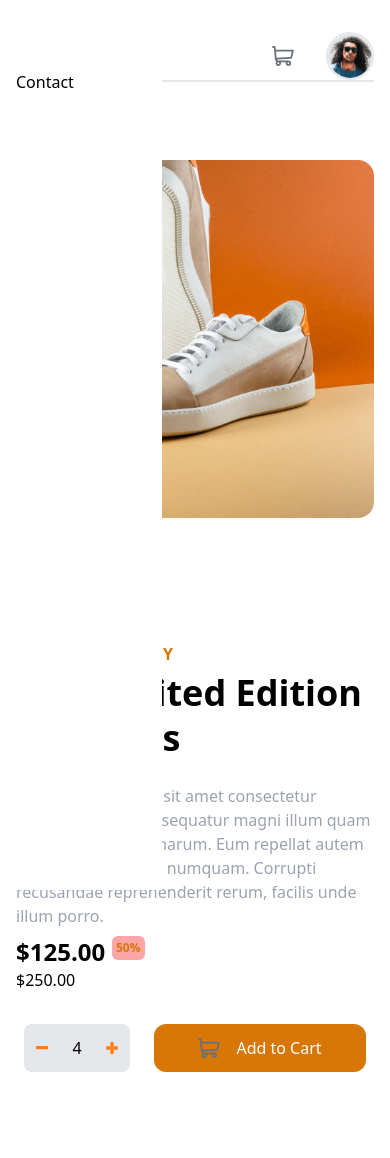
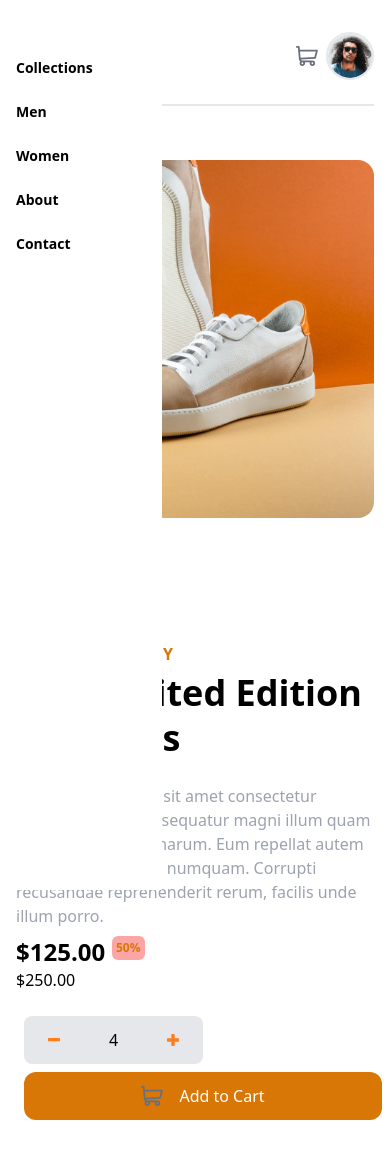
Before and after one commit to Petsamuel/ecommerce_review, a React (Vite) app: page / in a window 390 px wide. Shown: the top 1158 px of the page. Built offline with nearby package versions, Linux system fonts and the light colour scheme.

Commit message:
modified changes

```diff
--- a/src/components/Header.tsx
+++ b/src/components/Header.tsx
@@ -2,6 +2,7 @@ import { Fragment } from "react";
 import logo from "../assets/logo.svg";
 import cart from "../assets/icon-cart.svg";
 import image from "../assets/image-avatar.png";
+import close from "../assets/icon-close.svg";
 
 export default function Header() {
   const Menu = ["Collections", "Men", "Women", "About", "Contact"];
@@ -9,22 +10,25 @@ export default function Header() {
   return (
     <Fragment>
       <header className="flex justify-around items-center pt-8 fixed w-full z-[50] bg-white">
-        <nav className="flex justify-between items-center border-b-2 w-full mx-4 lg:mx-24 relative ">
+        <nav className="flex justify-between items-center border-b-2 w-full mx-4 lg:mx-24 relative pb-6">
           <div className="flex relative items-center ">
             <img src={logo} alt="logo" className="mr-2" />
+            <ul className="bg-white h-screen w-[100%] lg:w-auto lg:h-auto lg:left-0 -left-8 top-0 absolute lg:relative lg:flex gap-5 ml-8  items-center">
+              <div></div>
               {Menu.map((value: string | null, key: number | null) => (
-              <div
-                className="bg-white h-screen w-[100%] lg:w-auto lg:h-auto lg:left-0 -left-8 top-0 absolute lg:relative lg:flex gap-5 ml-8 py-6 hover:border-amber-600 hover:border-b-2 cursor-pointer items-center"
+                <li
+                  className="lg:my-auto z-20 lg:py-6 px-0 py-3 font-bold cursor-pointer text-sm lg:font-semi-bold lg:text-gray-400"
                   key={key}
                 >
-                <a href="# " className="lg:my-auto z-20 ">
+                  <a href="#" className="">
                     {value}
                   </a>
-              </div>
+                </li>
               ))}
+            </ul>
           </div>
 
-          <div className="flex gap-8  items-center">
+          <div className="flex lg:gap-8 gap-2 items-center">
             <div className="">
               <img src={cart} alt="cart" className="cursor-pointer" />
             </div>
--- a/src/pages/Home.tsx
+++ b/src/pages/Home.tsx
@@ -57,7 +57,7 @@ export default function Home() {
                 </span>
               </p>
               <p className="">$250.00</p>
-              <div className="mt-6 flex gap-x-2 justify-center items-center">
+              <div className="mt-6 lg:flex gap-x-2 justify-center items-center">
                 <CounterButton value={4} />
                 <Button text="Add to Cart" icon={Icon_cart} />
               </div>
```
Lines whose indentation alone changed are shown as unchanged.
